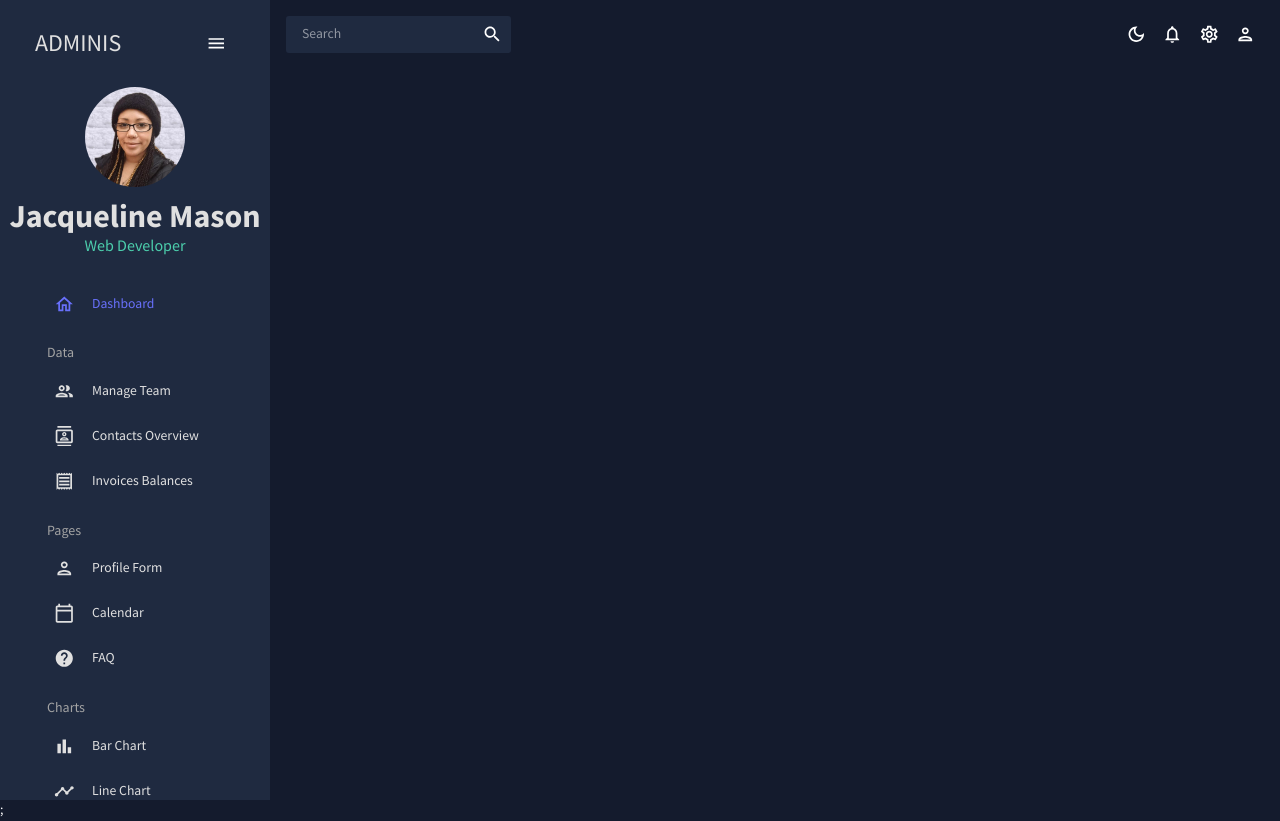
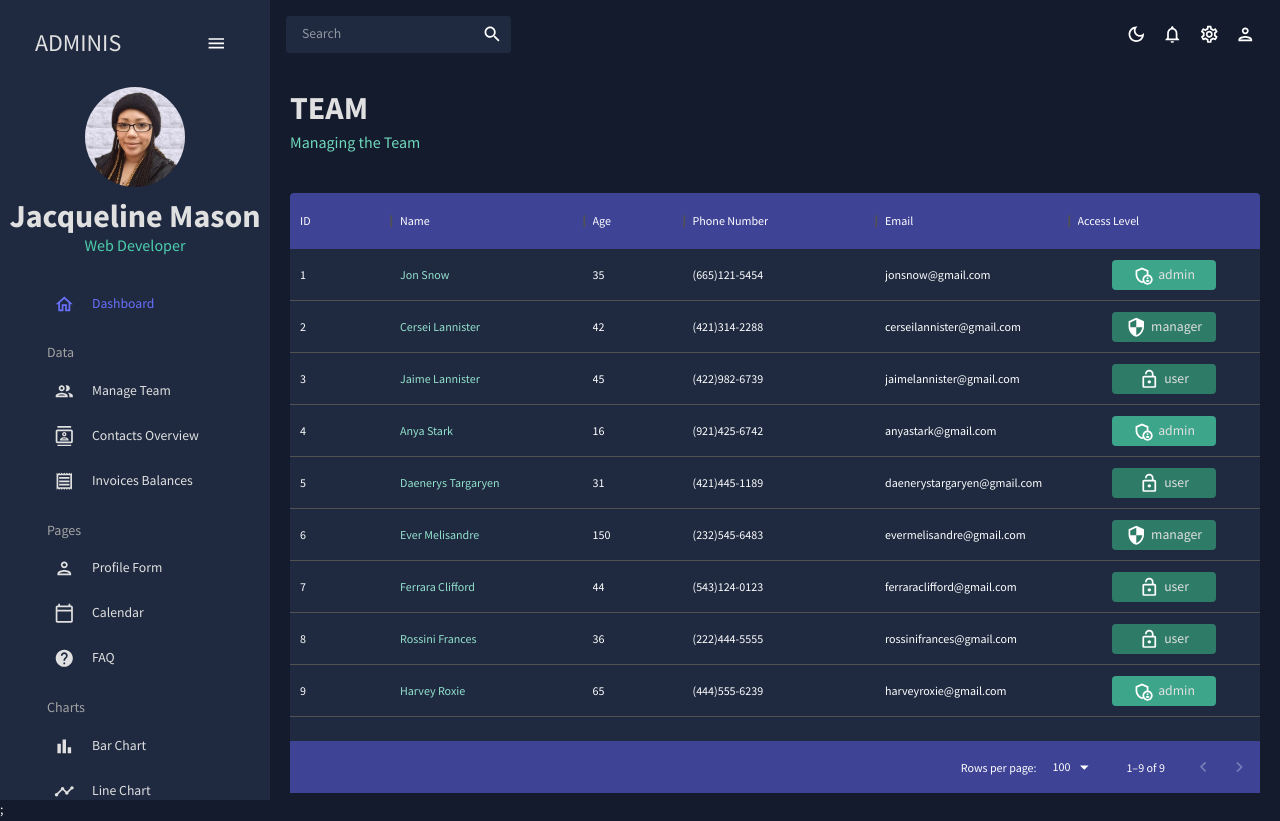
Before and after one commit to rookiebehaviour/company-dashboard-app, a React (Create React App) app: page /team in a window 1280 px wide. Built offline with nearby package versions, Linux system fonts and the light colour scheme.

Commit message:
Added header component and added Team, contacts and invoices view

```diff
--- a/src/App.js
+++ b/src/App.js
@@ -4,9 +4,9 @@
 import Topbar from "./scenes/global/Topbar";
 import Sidebar from "./scenes/global/Sidebar";
 import Dashboard from "./scenes/dashboard";
-// import Team from "./scenes/team";
-// import Invoices from "./scenes/invoices";
-// import Contacts from "./scenes/contacts";
+import Team from "./scenes/team";
+import Invoices from "./scenes/invoices";
+import Contacts from "./scenes/contacts";
 // import Bar from "./scenes/bar";
 // import Form from "./scenes/form";
 // import Line from "./scenes/line";
@@ -28,9 +28,9 @@
             <Topbar />
             <Routes>
               <Route path="/" element={<Dashboard />} />
-              {/*<Route path="/team" element={<Team />} />*/}
-              {/*<Route path="/contacts" element={<Contacts />} />*/}
-              {/*<Route path="/invoices" element={<Invoices />} />*/}
+              <Route path="/team" element={<Team />} />
+              <Route path="/contacts" element={<Contacts />} />
+              <Route path="/invoices" element={<Invoices />} />
               {/*<Route path="/form" element={<Form />} />*/}
               {/*<Route path="/bar" element={<Bar />} />*/}
               {/*<Route path="/pie" element={<Pie />} />*/}
--- /dev/null
+++ b/src/components/Header.jsx
@@ -0,0 +1,25 @@
+import { Typography, Box, useTheme } from "@mui/material";
+import { tokens } from "../theme";
+
+const Header = ({ title, subtitle }) => {
+  const theme = useTheme();
+  const colors = tokens(theme.palette.mode);
+
+  return (
+    <Box>
+      <Typography
+        variant="h2"
+        color={colors.grey[100]}
+        fontWeight="bold"
+        sx={{ mb: "5px" }}
+      >
+        {title}
+      </Typography>
+      <Typography variant="h5" color={colors.greenAccent[400]}>
+        {subtitle}
+      </Typography>
+    </Box>
+  );
+};
+
+export default Header;
--- /dev/null
+++ b/src/scenes/contacts/index.jsx
@@ -0,0 +1,77 @@
+import { Box } from "@mui/material";
+import { DataGrid, GridToolbar } from "@mui/x-data-grid";
+import { tokens } from "../../theme";
+import { mockDataContacts } from "../../data/mockData";
+import { useTheme } from "@mui/material";
+import Header from "../../components/Header";
+
+const Contacts = () => {
+  const theme = useTheme();
+  const colors = tokens(theme.palette.mode);
+
+  const columns = [
+    { field: "id", headerName: "ID", flex: 0.5 },
+    { field: "registrarId", headerNmae: "REGISTRAR ID" },
+    {
+      field: "name",
+      headerName: "Name",
+      flex: 1,
+      cellClassName: "name-column--cell",
+    },
+    {
+      field: "age",
+      headerName: "Age",
+      type: "number",
+      headerAlign: "left",
+      align: "left",
+    },
+    { field: "phone", headerName: "Phone Number", flex: 1 },
+    { field: "email", headerName: "Email", flex: 1 },
+    { field: "address", headerName: "Address", flex: 1 },
+    { field: "city", headerName: "City", flex: 1 },
+    { field: "zipCode", headerName: "Zip Code", flex: 1 },
+  ];
+
+  return (
+    <Box m="20px">
+      <Header title="CONTACTS" subtitle="List of contact details" />
+      <Box
+        m="40px 0 0 0"
+        height="75vh"
+        sx={{
+          "& .MuiDataGrid-root": {
+            border: "none",
+          },
+          "& .MuiDataGrid-cell": {
+            borderBottom: "none",
+          },
+          "& .name-column--cell": {
+            color: colors.greenAccent[300],
+          },
+          "& .MuiDataGrid-columnHeaders": {
+            backgroundColor: colors.blueAccent[700],
+            borderBottom: "none",
+          },
+          "& .MuiDataGrid-virtualScroller": {
+            backgroundColor: colors.primary[400],
+          },
+          "& .MuiDataGrid-footerContainer": {
+            borderTop: "none",
+            backgroundColor: colors.blueAccent[700],
+          },
+          "& .MuiDataGrid-toolbarContainer .MuiButton-text": {
+            color: `${colors.grey[100]} !important`,
+          },
+        }}
+      >
+        <DataGrid
+          rows={mockDataContacts}
+          columns={columns}
+          components={{ Toolbar: GridToolbar }}
+        />
+      </Box>
+    </Box>
+  );
+};
+
+export default Contacts;
--- a/src/scenes/dashboard/index.jsx
+++ b/src/scenes/dashboard/index.jsx
@@ -1,5 +1,14 @@
+import { Box } from "@mui/system";
+import Header from "../../components/Header";
+
 const Dashboard = () => {
-  return <div>Dashboard</div>;
+  return (
+    <Box m="20px">
+      <Box display="flex" justifyContent="space-between" alignItems="center">
+        <Header title="DASHBOARD" subtitle="Welcome to your dashboard" />
+      </Box>
+    </Box>
+  );
 };
 
 export default Dashboard;
--- /dev/null
+++ b/src/scenes/invoices/index.jsx
@@ -0,0 +1,73 @@
+import { Box, Typography, useTheme } from "@mui/material";
+import { DataGrid } from "@mui/x-data-grid";
+import { tokens } from "../../theme";
+import { mockDataInvoices } from "../../data/mockData";
+import Header from "../../components/Header";
+
+const Invoices = () => {
+  const theme = useTheme();
+  const colors = tokens(theme.palette.mode);
+
+  const columns = [
+    { field: "id", headerName: "ID" },
+    {
+      field: "name",
+      headerName: "Name",
+      flex: 1,
+      cellClassName: "name-column--cell",
+    },
+    { field: "email", headerName: "Email", flex: 1 },
+    {
+      field: "cost",
+      headerName: "Cost",
+      flex: 1,
+      renderCell: (params) => {
+        <Typography color={colors.greenAccent[500]}>
+          ${params.row.cost}
+        </Typography>;
+      },
+    },
+    { field: "phone", headerName: "Phone Number", flex: 1 },
+
+    { field: "date", headerName: "Date", flex: 1 },
+  ];
+
+  return (
+    <Box m="20px">
+      <Header title="INVOICES" subtitle="List of invoice balances" />
+      <Box
+        m="40px 0 0 0"
+        height="75vh"
+        sx={{
+          "& .MuiDataGrid-root": {
+            border: "none",
+          },
+          "& .MuiDataGrid-cell": {
+            borderBottom: "none",
+          },
+          "& .name-column--cell": {
+            color: colors.greenAccent[300],
+          },
+          "& .MuiDataGrid-columnHeaders": {
+            backgroundColor: colors.blueAccent[700],
+            borderBottom: "none",
+          },
+          "& .MuiDataGrid-virtualScroller": {
+            backgroundColor: colors.primary[400],
+          },
+          "& .MuiDataGrid-footerContainer": {
+            borderTop: "none",
+            backgroundColor: colors.blueAccent[700],
+          },
+          "& .MuiCheckbox-root": {
+            color: `${colors.greenAccent[200]} !important`,
+          },
+        }}
+      >
+        <DataGrid checkboxSelection rows={mockDataInvoices} columns={columns} />
+      </Box>
+    </Box>
+  );
+};
+
+export default Invoices;
--- /dev/null
+++ b/src/scenes/team/index.jsx
@@ -0,0 +1,97 @@
+import { Box, Typography, useTheme } from "@mui/material";
+import { DataGrid } from "@mui/x-data-grid";
+import { tokens } from "../../theme";
+import { mockDataTeam } from "../../data/mockData";
+import AdminPanelSettingsOutlinedIcon from "@mui/icons-material/AdminPanelSettingsOutlined";
+import LockOpenSettingsOutlinedIcon from "@mui/icons-material/LockOpenOutlined";
+import SecurityOutlinedIcon from "@mui/icons-material/SecurityOutlined";
+import Header from "../../components/Header";
+
+const Team = () => {
+  const theme = useTheme();
+  const colors = tokens(theme.palette.mode);
+
+  const columns = [
+    { field: "id", headerName: "ID" },
+    {
+      field: "name",
+      headerName: "Name",
+      flex: 1,
+      cellClassName: "name-column--cell",
+    },
+    {
+      field: "age",
+      headerName: "Age",
+      type: "number",
+      headerAlign: "left",
+      align: "left",
+    },
+    { field: "phone", headerName: "Phone Number", flex: 1 },
+    { field: "email", headerName: "Email", flex: 1 },
+    {
+      field: "access",
+      headerName: "Access Level",
+      flex: 1,
+      renderCell: ({ row: { access } }) => {
+        return (
+          <Box
+            width="60%"
+            m="0 auto"
+            p="5px"
+            display="flex"
+            justifyContent="center"
+            backgroundColor={
+              access === "admin"
+                ? colors.greenAccent[600]
+                : colors.greenAccent[700]
+            }
+            borderRadius="4px"
+          >
+            {access === "admin" && <AdminPanelSettingsOutlinedIcon />}
+            {access === "manager" && <SecurityOutlinedIcon />}
+            {access === "user" && <LockOpenSettingsOutlinedIcon />}
+            <Typography color={colors.grey[100]} sx={{ ml: "5px" }}>
+              {access}
+            </Typography>
+          </Box>
+        );
+      },
+    },
+  ];
+
+  return (
+    <Box m="20px">
+      <Header title="TEAM" subtitle="Managing the Team" />
+      <Box
+        m="40px 0 0 0"
+        height="75vh"
+        sx={{
+          "& .MuiDataGrid-root": {
+            border: "none",
+          },
+          "& .MuiDataGrid-cell": {
+            borderBottom: "none",
+          },
+          "& .name-column--cell": {
+            color: colors.greenAccent[300],
+          },
+          "& .MuiDataGrid-columnHeaders": {
+            backgroundColor: colors.blueAccent[700],
+            borderBottom: "none",
+          },
+          "& .MuiDataGrid-virtualScroller": {
+            backgroundColor: colors.primary[400],
+          },
+          "& .MuiDataGrid-footerContainer": {
+            borderTop: "none",
+            backgroundColor: colors.blueAccent[700],
+          },
+        }}
+      >
+        <DataGrid rows={mockDataTeam} columns={columns} />
+      </Box>
+    </Box>
+  );
+};
+
+export default Team;
```
